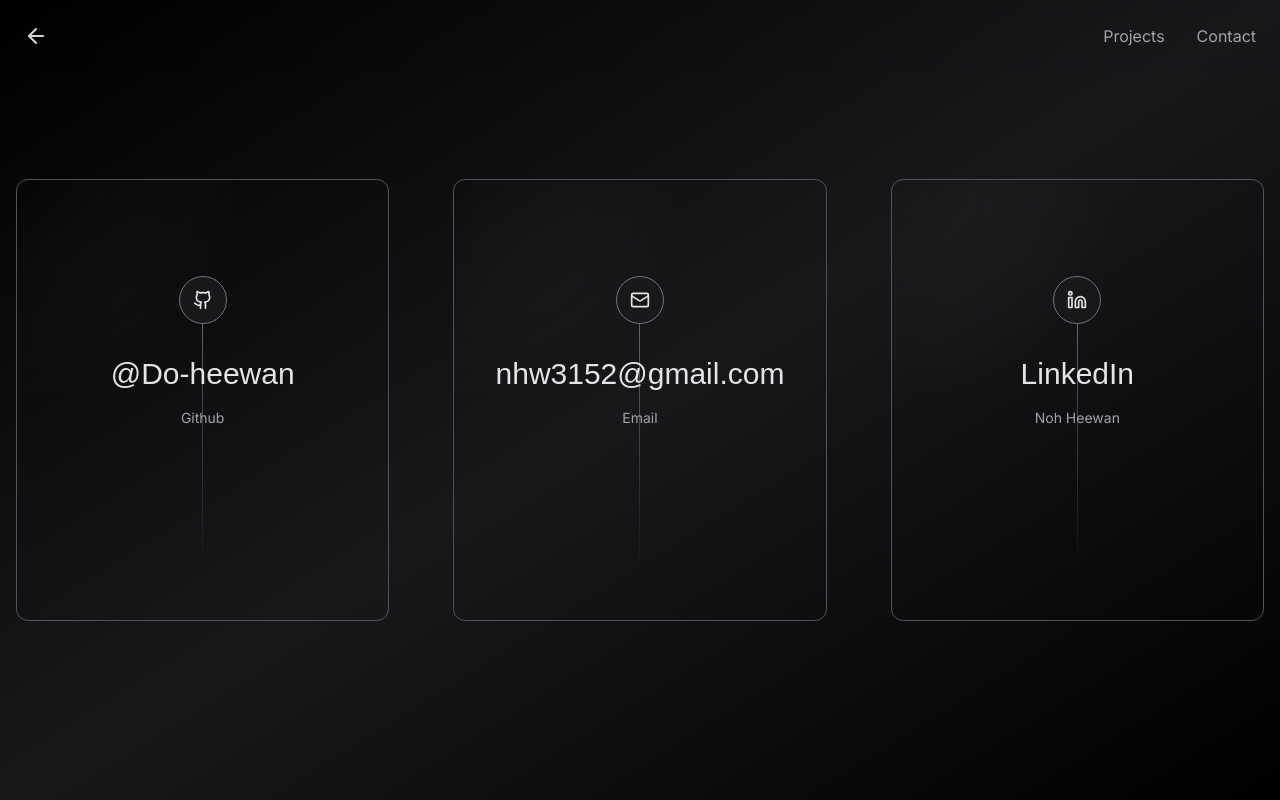
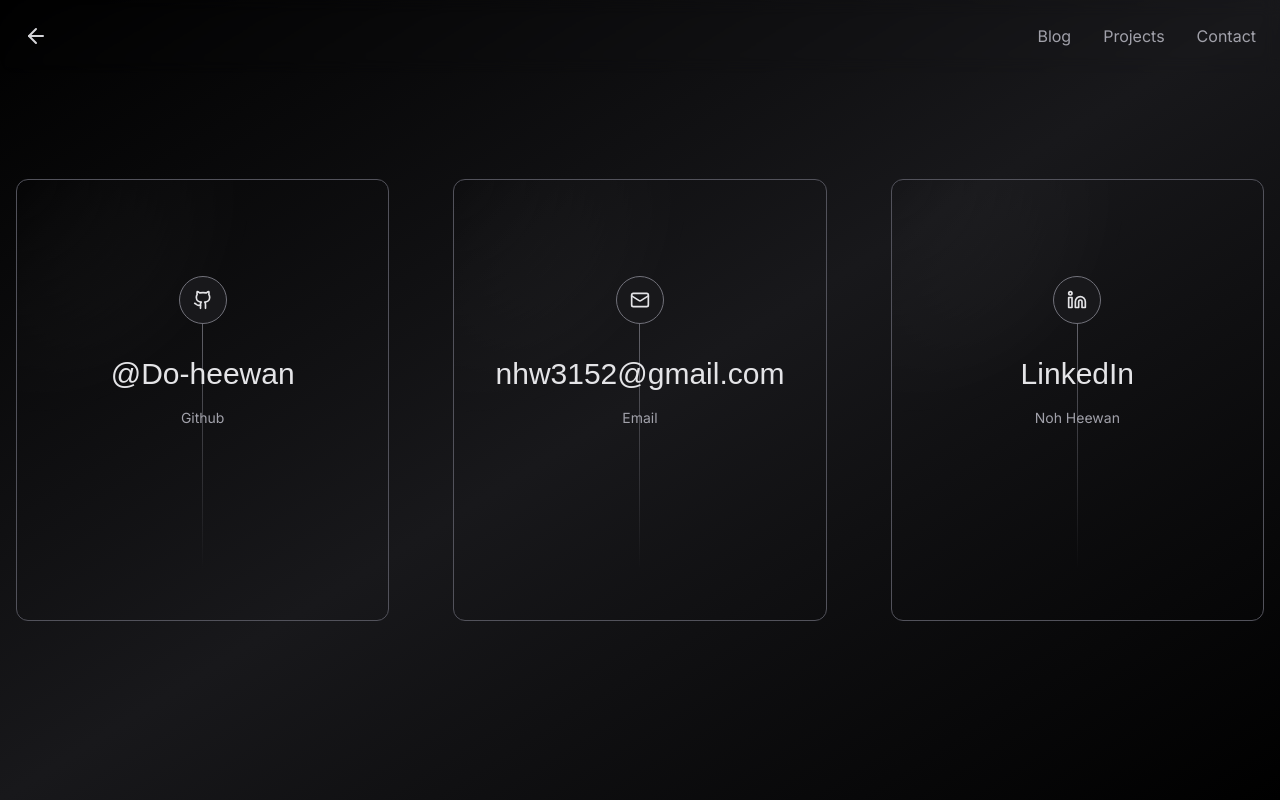
Before and after one commit to Do-heewan/Code-Heewan, a Next.js app: page /contact in a window 1280 px wide. Built offline with nearby package versions, Linux system fonts and the light colour scheme; no server answers; a web font is replaced by a local one; what tailwindcss-debug-screens would draw is missing.

Commit message:
Update nav.tsx

```diff
--- a/app/components/nav.tsx
+++ b/app/components/nav.tsx
@@ -20,14 +20,19 @@
 	return (
 		<header ref={ref}>
 			<div
-				className={`fixed inset-x-0 top-0 z-50 backdrop-blur  duration-200 border-b  ${
-					isIntersecting
-						? "bg-zinc-900/0 border-transparent"
-						: "bg-zinc-900/500  border-zinc-800 "
-				}`}
+				className={`fixed inset-x-0 top-0 z-50 backdrop-blur  duration-200 border-b  ${isIntersecting
+					? "bg-zinc-900/0 border-transparent"
+					: "bg-zinc-900/500  border-zinc-800 "
+					}`}
 			>
 				<div className="container flex flex-row-reverse items-center justify-between p-6 mx-auto">
 					<div className="flex justify-between gap-8">
+						<Link
+							href="/blog"
+							className="duration-200 text-zinc-400 hover:text-zinc-100"
+						>
+							Blog
+						</Link>
 						<Link
 							href="/projects"
 							className="duration-200 text-zinc-400 hover:text-zinc-100"
```
